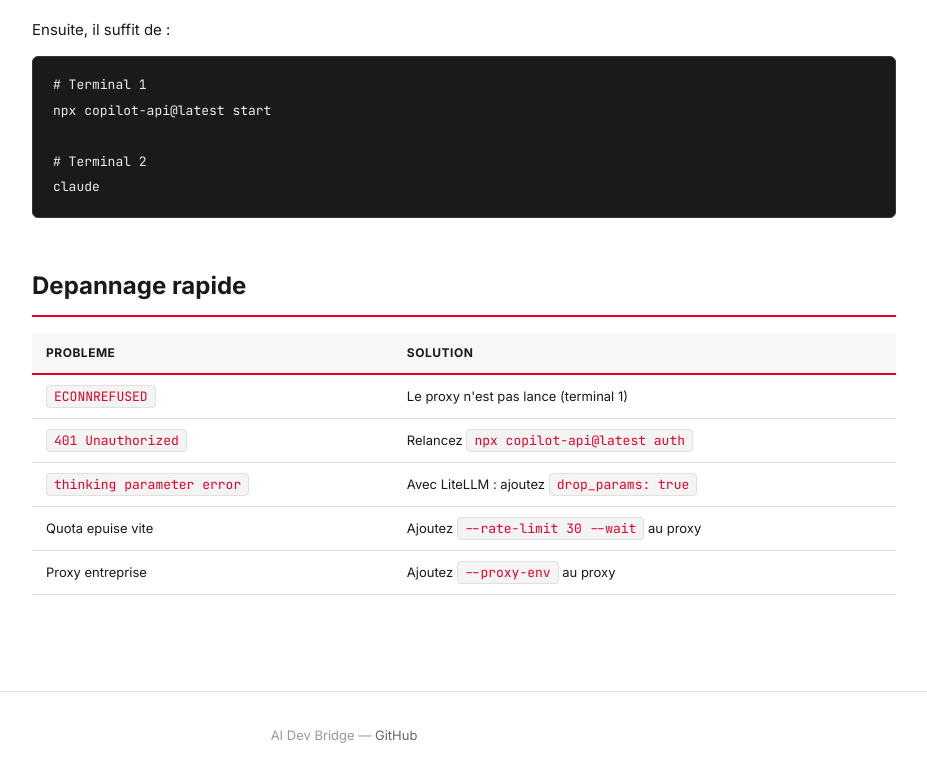
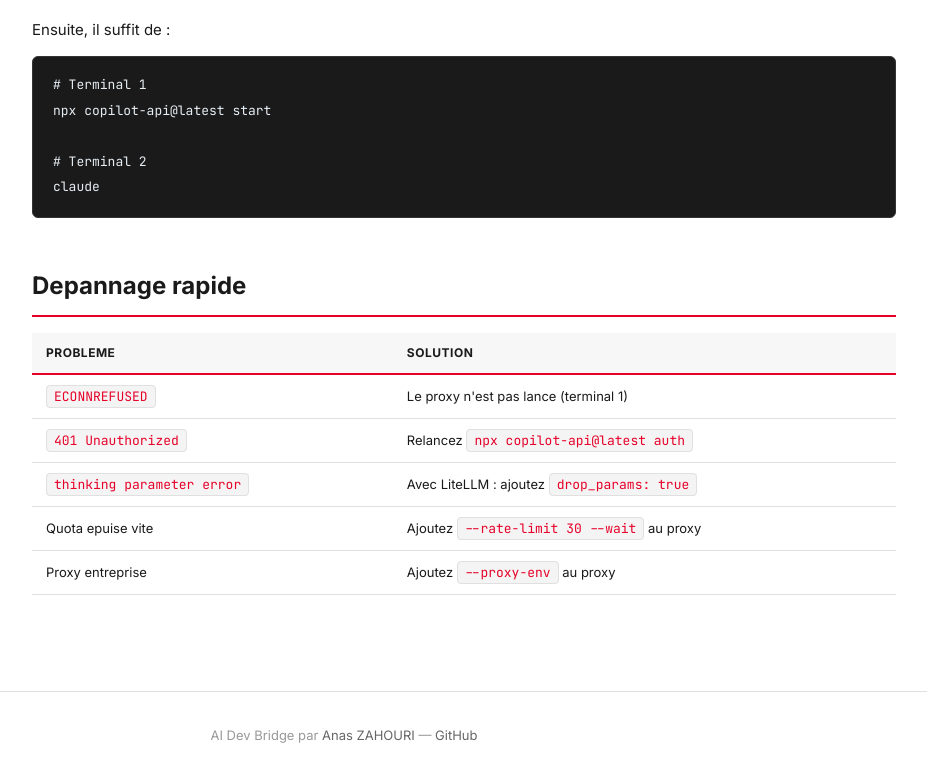
Before and after one commit to Anas-ZAHOURI/ai-dev-bridge, a website: page docs/claude-code.html in a window 1280 px wide. Shown: the part 2835-3616 px from the top of the page, without its empty margins (296-1223 px from the left). Drawn offline with Linux system fonts and the light colour scheme.

Commit message:
Ajouter mention auteur Anas ZAHOURI et lien LinkedIn sur toutes les pages

```diff
--- a/docs/claude-code.html
+++ b/docs/claude-code.html
@@ -1084,7 +1084,7 @@ curl http://localhost:4141/v1/models | jq '.data[].id'</code></pre>
 
 <!-- ===== FOOTER ===== -->
 <footer class="footer">
-  <p>AI Dev Bridge &mdash; <a href="https://github.com/Anas-ZAHOURI/ai-dev-bridge" target="_blank">GitHub</a></p>
+  <p>AI Dev Bridge par <a href="https://www.linkedin.com/in/anaszahouri/" target="_blank">Anas ZAHOURI</a> &mdash; <a href="https://github.com/Anas-ZAHOURI/ai-dev-bridge" target="_blank">GitHub</a></p>
 </footer>
 
 <script src="js/app.js"></script>
```
Also changed, not shown: docs/comparaison/index.html (+1 -1 lines), docs/index.html (+1 -1 lines), docs/opencode/index.html (+1 -1 lines), README.md.
